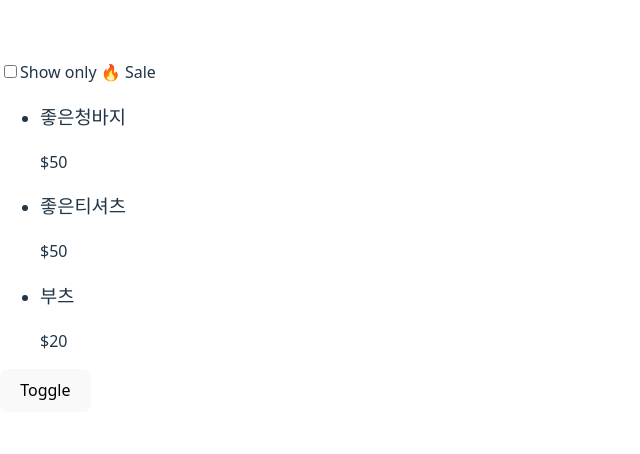
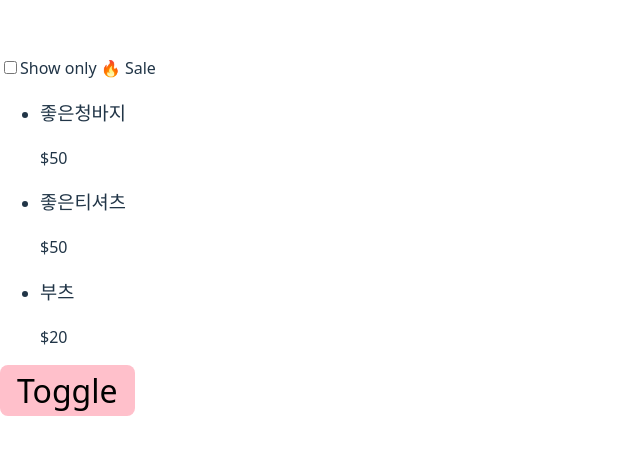
Before and after one commit to jeyoonee/react-basic, a React (Vite) app: page / in a window 1280 px wide. Shown: the part 164-618 px from the top of the page, without its empty margins (0-640 px from the left). Built offline with nearby package versions, Linux system fonts and the light colour scheme.

Commit message:
[style] changed button color

```diff
--- a/src/basic/App.css
+++ b/src/basic/App.css
@@ -76,7 +76,7 @@
   font-size: 10rem;
 }
 
-.button {
+button {
   font-size: 2rem;
   padding: 0.2rem 1rem;
   border-radius: 0.5rem;
```
